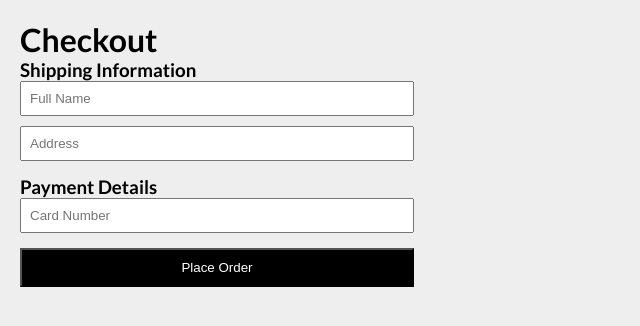
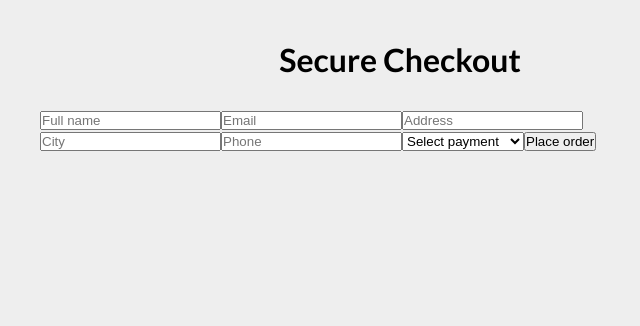
Before and after one commit to YassminAhmed10/SoftwareProject, a React (Vite) app in the folder system/: page /checkout in a window 1280 px wide. Shown: the top 326 px of the page, without its empty margins (0-640 px from the left). Built offline with nearby package versions, Linux system fonts and the light colour scheme.

Commit message:
Applied website layout to checkout page

```diff
--- a/system/src/pages/Checkout.jsx
+++ b/system/src/pages/Checkout.jsx
@@ -1,49 +1,31 @@
 import React, { useState } from 'react';
-// import Header from '../components/Header'; // 1. Uncomment when teammate finishes Header
-// import Footer from '../components/Footer'; // 2. Uncomment when teammate finishes Footer
-// import Loader from '../components/Loader'; // 3. Uncomment when teammate finishes Loader
+import CheckoutForm from '../components/CheckoutForm';
 
 const Checkout = () => {
   const [loading, setLoading] = useState(false);
 
-  const handlePayment = (e) => {
-    e.preventDefault();
+  const handlePayment = (paymentData) => {
     setLoading(true);
-    // Logic to send order to .NET backend will go here
+    console.log("Processing Order for:", paymentData);
     setTimeout(() => {
-        alert("Order Placed! (This is a simulation)");
+        alert("Order Placed Successfully!");
         setLoading(false);
     }, 2000);
   };
 
   return (
     <div className="checkout-page">
-      {/* <Header /> */}
+      {/* The Header is now in App.jsx (Layout), so we just need the main content */}
 
-      <main style={{ padding: '20px', maxWidth: '800px', margin: '0 auto' }}>
-        <h1>Checkout</h1>
+      <main style={{ padding: '40px', maxWidth: '800px', margin: '0 auto' }}>
+        <h1 style={{ textAlign: 'center', marginBottom: '30px' }}>Secure Checkout</h1>
 
-        {/* Placeholder for the Form - You can move this to a separate component later */}
-        <form onSubmit={handlePayment} style={{ display: 'flex', flexDirection: 'column', gap: '15px' }}>
-
-            <section>
-                <h3>Shipping Information</h3>
-                <input type="text" placeholder="Full Name" required style={{ width: '100%', padding: '8px' }} />
-                <input type="text" placeholder="Address" required style={{ width: '100%', padding: '8px', marginTop: '10px' }} />
-            </section>
-
-            <section>
-                <h3>Payment Details</h3>
-                <input type="text" placeholder="Card Number" required style={{ width: '100%', padding: '8px' }} />
-            </section>
-
-            <button type="submit" style={{ padding: '10px', backgroundColor: 'black', color: 'white', cursor: 'pointer' }}>
-                {loading ? "Processing..." : "Place Order"}
-            </button>
-        </form>
+        {loading ? (
+           <div style={{ textAlign: 'center', fontSize: '18px' }}>Processing Payment...</div>
+        ) : (
+           <CheckoutForm onSubmit={handlePayment} />
+        )}
       </main>
-
-      {/* <Footer /> */}
     </div>
   );
 };
```
